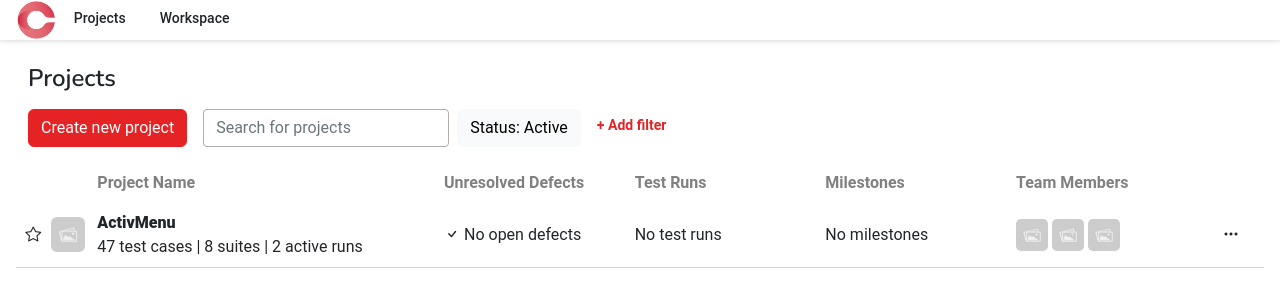
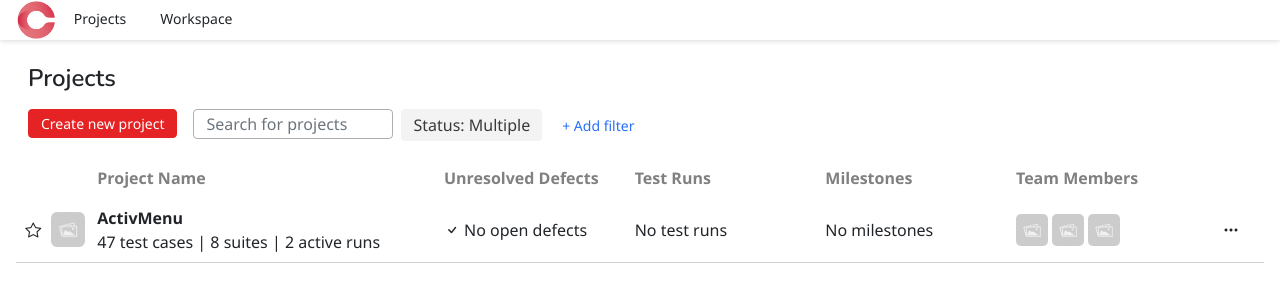
Before and after one commit to Ddollz/egs_QATest-App, an Angular app: page /projects in a window 1280 px wide. Shown: the top 302 px of the page. Built offline with nearby package versions, Linux system fonts and the light colour scheme.

Commit message:
Role UI and Button class clean up

```diff
--- a/src/app/egs-project/projects/projects.component.css
+++ b/src/app/egs-project/projects/projects.component.css
@@ -6,31 +6,17 @@
   position: relative;
 }
 
-/*--------------------------------------------------------------
-# General
---------------------------------------------------------------*/
-
-body {
-  font-family: "Open Sans", sans-serif;
+.create-project-button{
+  font-size: .875rem;
+  border-radius: .25rem;
+  padding: .2rem .75rem;
 }
-
-h1, h2, h3, h4, h5, h6 {
-  font-family: "Nunito", sans-serif;
-}
-
-/*--------------------------------------------------------------
-# Main
---------------------------------------------------------------*/
 
 .page-title {
   font-size: 24px;
   font-weight: 600;
 }
 
-.add-filter-button {
-  font-weight: 600;
-  color: #e52325;
-}
 
 .table-head label {
   color: gray;
--- a/src/app/egs-project/projects/projects.component.html
+++ b/src/app/egs-project/projects/projects.component.html
@@ -7,20 +7,21 @@
 			<div class="row mt-3">
 				<div class="d-flex col">
 					<div class="me-3">
-						<button type="button" class="btn btn-primary">Create new project</button>
+						<button type="button" class="btn btn-primary create-project-button">Create new project</button>
 					</div>
 					<div class="me-2">
-						<input type="text" class="form-control" placeholder="Search for projects">
+						<input type="text" class="form-control search_input" placeholder="Search for projects">
 					</div>
-					<div class="dropdown me-1">
-						<button class="btn btn-light" type="button" id="dropdownMenuButton" data-toggle="dropdown">Status:
-							Active</button>
-						<div class="dropdown-menu">
-							<a class="dropdown-item" href="#">Action</a>
-						</div>
-					</div>
+					<div class="filter-outer dropdown me-2">
+            <div class="filter-item" data-bs-toggle="dropdown" aria-expanded="false">
+              Status: <span id = 'filter-status'>Multiple</span>
+            </div>
+            <div class="dropdown-menu ">
+              test
+            </div>
+          </div>
 					<div class="me-2">
-						<button type="button" class="btn add-filter-button">+ Add filter</button>
+						<a type="button" class="btn add-filter-button">+ Add filter</a>
 					</div>
 				</div>
 			</div>
--- a/src/app/egs-project/projects/repository/repository.component.css
+++ b/src/app/egs-project/projects/repository/repository.component.css
@@ -5,27 +5,6 @@
 	overflow: auto;
 	position: relative;
 }
-
-/*--------------------------------------------------------------
-# General
---------------------------------------------------------------*/
-
-body {
-	font-family: "Open Sans", sans-serif;
-}
-
-h1,
-h2,
-h3,
-h4,
-h5,
-h6 {
-	font-family: "Nunito", sans-serif;
-}
-
-/*--------------------------------------------------------------
-# Main
---------------------------------------------------------------*/
 
 .page-title {
 	font-size: 24px;
@@ -41,10 +20,6 @@ h6 {
 	height: fit-content;
 }
 
-.add-filter-button, .suites-button {
-	font-weight: 600;
-	color: #e52325;
-}
 
 .l-col {
 	font-size: 14px;
--- a/src/app/egs-project/projects/repository/repository.component.html
+++ b/src/app/egs-project/projects/repository/repository.component.html
@@ -23,10 +23,10 @@
 						<button type="button" class="btn btn-primary">+ Case</button>
 					</div>
 					<div class="me-2">
-						<input type="text" class="form-control" placeholder="Search for projects">
+						<input type="text" class="form-control search_input" placeholder="Search for projects">
 					</div>
 					<div>
-						<button type="button" class="btn add-filter-button">+ Add filter</button>
+						<a type="button" class="btn add-filter-button">+ Add filter</a>
 					</div>
 				</div>
 			</div>
--- a/src/app/egs-workspace/roles/roles.component.css
+++ b/src/app/egs-workspace/roles/roles.component.css
@@ -38,18 +38,16 @@
 }
 
 .dropdown-item:hover,
-.dropdown-item:active
-{
-background-color: transparent;
-color: var(--bs-blue-second);
+.dropdown-item:active {
+  background-color: transparent;
+  color: var(--bs-blue-second);
 }
 
 .hide {
   display: none !important;
 }
 
-.add-role{
-  font-size: .875rem;
-  border-radius: .25rem;
-  padding: .2rem .75rem;
+.modal-header,
+.modal-footer {
+  border: none;
 }
--- a/src/app/egs-workspace/roles/roles.component.html
+++ b/src/app/egs-workspace/roles/roles.component.html
@@ -5,7 +5,7 @@
       <div class="row">
 
         <div class="col d-flex text-start">
-          <a routerLink="create" class="btn btn-primary add-role">Add new role</a>
+          <a data-bs-toggle="modal" data-bs-target="#exampleModal" class="btn btn-primary add-role">Add new role</a>
         </div>
         <div class="row m-0 mt-3">
           <table mat-table [dataSource]="dataSource" class="mat-elevation-z0" matSort>
@@ -28,13 +28,7 @@
             <ng-container matColumnDef="setting">
               <th mat-header-cell *matHeaderCellDef mat-sort-header> </th>
               <td mat-cell *matCellDef="let element">
-                <div class="dropdown">
-                  <i class="bi bi-three-dots" data-bs-toggle="dropdown" aria-expanded="false"></i>
-                  <div class="dropdown-menu text-center">
-                    <a class="dropdown-item" href="#">View</a>
-                    <a class="dropdown-item" href="#">Delete</a>
-                  </div>
-                </div>
+                <a class = "setting-icon"href="#"><i class="bi bi-trash"></i></a>
               </td>
             </ng-container>
             <tr mat-header-row *matHeaderRowDef="displayedColumns"></tr>
@@ -48,3 +42,29 @@
     </div>
   </div>
 </div>
+
+<!-- Modal -->
+<div class="modal fade" id="exampleModal" tabindex="-1" aria-labelledby="exampleModalLabel" aria-hidden="true">
+  <div class="modal-dialog modal-dialog-centered">
+    <div class="modal-content">
+      <div class="modal-header">
+        <h5 class="modal-title" id="exampleModalLabel">Create new role</h5>
+      </div>
+      <div class="modal-body">
+
+        <div class="mb-3">
+          <label for="exampleInputEmail1" class="form-label">Role Title</label>
+          <input type="email" class="form-control" id="exampleInputEmail1" aria-describedby="emailHelp">
+        </div>
+        <div class="mb-3">
+          <label class="form-label" for="Role-Description">Description</label>
+          <textarea class="form-control" placeholder="Add a description here" id="Role-Description"></textarea>
+        </div>
+      </div>
+      <div class="modal-footer">
+        <button type="button" class="btn btn-transparent" data-bs-dismiss="modal">Cancel</button>
+        <button type="button" class="btn btn-primary">Create</button>
+      </div>
+    </div>
+  </div>
+</div>
--- a/src/app/egs-workspace/roles/roles.component.ts
+++ b/src/app/egs-workspace/roles/roles.component.ts
@@ -2,7 +2,10 @@ import { Component, OnInit, ViewChild } from '@angular/core';
 import { MatPaginator } from '@angular/material/paginator';
 import { MatSort } from '@angular/material/sort';
 import { MatTableDataSource } from '@angular/material/table';
+import { MatDialog } from '@angular/material/dialog';
 import { role, user } from '../../models/workspace/workspace.model';
+import { CreateRoleComponent } from './create-role/create-role.component';
+
 
 @Component({
   selector: 'app-roles',
@@ -20,9 +23,12 @@ export class RolesComponent implements OnInit {
   @ViewChild(MatSort) sort: any = MatSort;
   @ViewChild(MatPaginator) paginator: any = MatPaginator;
 
-  constructor() { }
+  constructor(private dialogRef : MatDialog) { }
 
   ngOnInit(): void {
   }
 
+  openCreateRole(){
+    this.dialogRef.open(CreateRoleComponent);
+  }
 }
--- a/src/styles.css
+++ b/src/styles.css
@@ -2,10 +2,10 @@
 
 :root {
 
-  --bs-blue-prime:#286efa;
-  --bs-blue-second:#609de6;
+  --bs-blue-prime: #286efa;
+  --bs-blue-second: #609de6;
 
-  --bs-green-prime:#198754;
+  --bs-green-prime: #198754;
 
   --bs-red-100: #e52325;
   --bs-red-75: rgba(229, 36, 39, 0.25);
@@ -88,6 +88,7 @@ h2,
 h3,
 h4,
 h5 {
+  font-family: "Nunito", sans-serif;
   font-weight: 400;
 }
 
@@ -162,19 +163,33 @@ select {
 .invalid-f p {
   color: var(--bs-red-100);
 }
-.form-control{
+
+.form-control {
   border: 1px solid #b1adad;
   border-radius: .25rem;
 }
-.form-control:focus
-{
+
+.form-control:focus {
   box-shadow: 0 0 0 0.25rem var(--bs-red-5);
   border-color: var(--bs-red-100);
 }
+.form-label {
+  font-size: .75rem;
+  line-height: 1rem;
+  color: #383b40;
+  margin-bottom: .25rem;
+  font-weight: 600;
+}
+
 .btn-primary {
+
+  font-size: .875rem;
+  border-radius: .25rem;
+  padding: .2rem .75rem;
   background-color: var(--bs-red-100) !important;
   border-color: var(--bs-red-100) !important;
 }
+
 .btn-primary:hover,
 .btn-primary:focus,
 .btn-primary:active,
@@ -184,6 +199,7 @@ select {
   border-color: var(--bs-red-100) !important;
   box-shadow: none;
 }
+
 .btn-primary:active,
 .btn:active:focus,
 .btn-primary.active,
@@ -191,9 +207,13 @@ select {
   box-shadow: inset 0 3px 5px rgba(0, 0, 0, 0.125);
 }
 
-
-html, body { height: 100%; }
-body { margin: 0; font-family: Roboto, "Helvetica Neue", sans-serif; }
+.btn-transparent {
+  color: #46484a;
+  font-size: .875rem;
+  font-weight: 500;
+  background-color: transparent;
+  border: none;
+}
 
 /* Dropdown Style */
 
@@ -233,9 +253,11 @@ body { margin: 0; font-family: Roboto, "Helvetica Neue", sans-serif; }
   cursor: pointer;
   line-height: 1.125rem;
 }
+
 .filter-outer {
   position: relative;
 }
+
 .filter-dropdown {
   position: absolute;
   top: calc(100% + 0.5rem);
@@ -260,9 +282,10 @@ body { margin: 0; font-family: Roboto, "Helvetica Neue", sans-serif; }
   min-width: 180px;
 }
 
-.hide{
+.hide {
   display: none !important;
 }
+
 .add-filter-button {
   white-space: nowrap;
   font-size: .875rem;
@@ -281,16 +304,23 @@ body { margin: 0; font-family: Roboto, "Helvetica Neue", sans-serif; }
 
 /* Table */
 
-
-.column-title{
+.column-title {
   font-weight: 500;
   margin-bottom: 0;
   line-height: 1rem;
 }
-.column-subtitle{
+
+.column-subtitle {
   margin-top: 0;
   font-weight: 400;
   font-size: .75rem;
   line-height: 1rem;
   color: #959595;
 }
+
+.setting-icon{
+  color: var(--bs-blue-prime);
+}
+.setting-icon:hover{
+  color: var(--bs-blue-second);
+}
```
Also changed, not shown: src/app/app.module.ts (+3 -7 lines).
